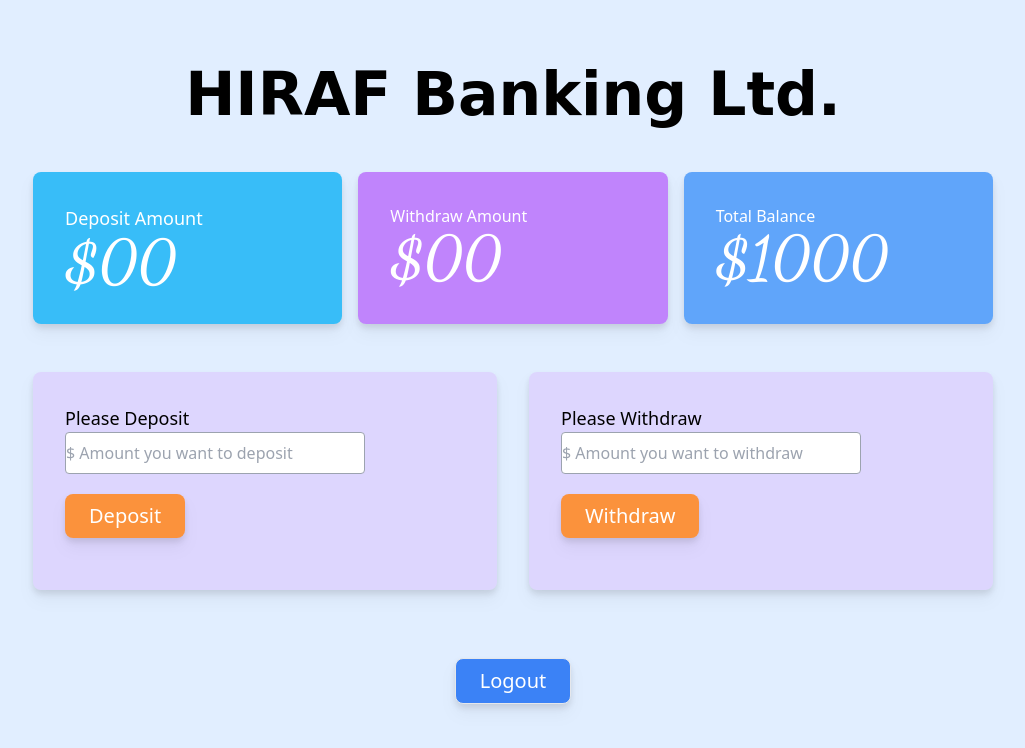
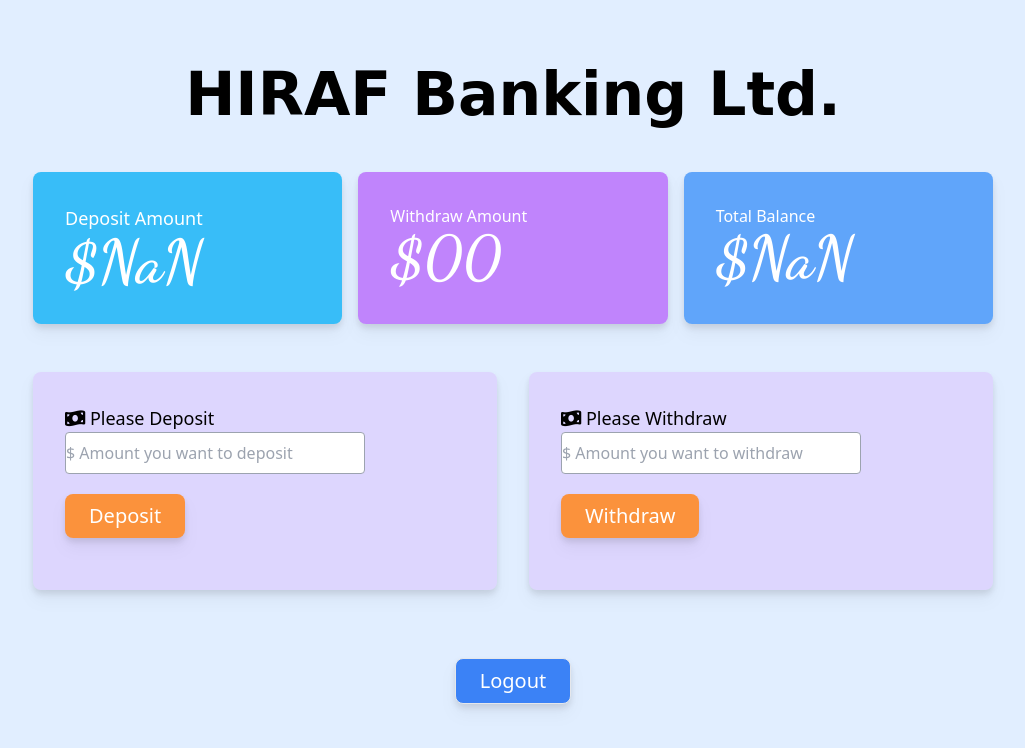
Before and after one commit to rirefat/banking-calculation, a plain HTML site: page calculation-system.html in a window 1280 px wide. Both pictures are taken after a click on the button "Deposit". Shown: the whole page, without its empty margins (127-1152 px from the left). Drawn offline with nearby package versions, Linux system fonts and the light colour scheme; a web font is replaced by a local one.

Commit message:
Added Deposit System

```diff
--- a/calculation-system.html
+++ b/calculation-system.html
@@ -25,7 +25,7 @@
         <div class="grid grid-cols-3 gap-4 w-3/4 mx-auto my-12">
             <div class="drop-shadow-lg deposit text-white rounded-lg bg-sky-400 p-8">
                 <h1 class="text-lg">Deposit Amount</h1>
-                <h1 class="amount text-6xl font-semibold">$<span>00</span></h1>
+                <h1 class="amount text-6xl font-semibold">$<span id="initial-deposit-amount">00</span></h1>
             </div>
             <div class="drop-shadow-lg withdraw text-white  rounded-lg bg-purple-400 p-8">
                 <h1 class="">Withdraw Amount</h1>
@@ -33,20 +33,20 @@
             </div>
             <div class="drop-shadow-lg total-balance text-white rounded-lg bg-blue-400 p-8">
                 <h1 class="">Total Balance</h1>
-                <h1 class="amount text-6xl font-semibold">$<span>1000</span></h1>
+                <h1 class="amount text-6xl font-semibold">$<span id="totalBalance">1000</span></h1>
             </div>
         </div>
     </div>
     <div class="update-status grid grid-cols-2 gap-8 w-3/4 mx-auto my-12">
         <div class="deposit text-black rounded-lg bg-violet-200 p-8 drop-shadow-lg">
-            <h1 class="text-lg">Please Deposit</h1>
-            <input type="text" class="block border border-gray-400 w-3/4 py-2 rounded " placeholder="$ Amount you want to deposit" size="25" id="">
-            <button class="drop-shadow-lg block bg-orange-400 text-white text-xl px-6 py-2 rounded-lg my-5">Deposit</button>
+            <h1 class="text-lg"><i class="fas fa-money-bill-wave"></i> Please Deposit</h1>
+            <input type="text" id="deposit-field" class="block border border-gray-400 w-3/4 py-2 rounded " placeholder="$ Amount you want to deposit" size="25" id="">
+            <button id="deposit-btn" class="drop-shadow-lg block bg-orange-400 text-white text-xl px-6 py-2 rounded-lg my-5">Deposit</button>
         </div>
         <div class="deposit text-black rounded-lg bg-violet-200 p-8 drop-shadow-lg">
-            <h1 class="text-lg">Please Withdraw</h1>
+            <h1 class="text-lg"><i class="fas fa-money-bill-wave"></i> Please Withdraw</h1>
             <input type="text" class="block border border-gray-400 w-3/4 py-2 rounded " placeholder="$ Amount you want to withdraw" size="25" id="">
-            <button class="drop-shadow-lg block bg-orange-400 text-white text-xl px-6 py-2 rounded-lg my-5">Withdraw</button>
+            <button id="withdraw-btn" class="drop-shadow-lg block bg-orange-400 text-white text-xl px-6 py-2 rounded-lg my-5">Withdraw</button>
         </div>
     </div>
     <div class="flex justify-center">
--- a/js/calculation-script.js
+++ b/js/calculation-script.js
@@ -0,0 +1,17 @@
+document.getElementById('deposit-btn').addEventListener('click',function(){
+    const inputDepositAmount = document.getElementById('deposit-field');
+    const depositAmountValue = inputDepositAmount.value;
+    const depositAmount = parseFloat(depositAmountValue);
+    const initialDepositAmount = document.getElementById('initial-deposit-amount').innerText;
+    const initialDepositAmountValue = parseFloat(initialDepositAmount);
+    const totalDeposit = depositAmount+initialDepositAmountValue;
+    console.log(totalDeposit)
+    document.getElementById('initial-deposit-amount').innerText = totalDeposit;
+
+    const totalBalance = document.getElementById('totalBalance').innerText;
+    const totalBalanceValue = parseFloat(totalBalance);
+    const finalBalance = totalBalanceValue + depositAmount;
+    document.getElementById('totalBalance').innerText = finalBalance;
+    console.log(finalBalance)
+    inputDepositAmount.value='';
+})
```
